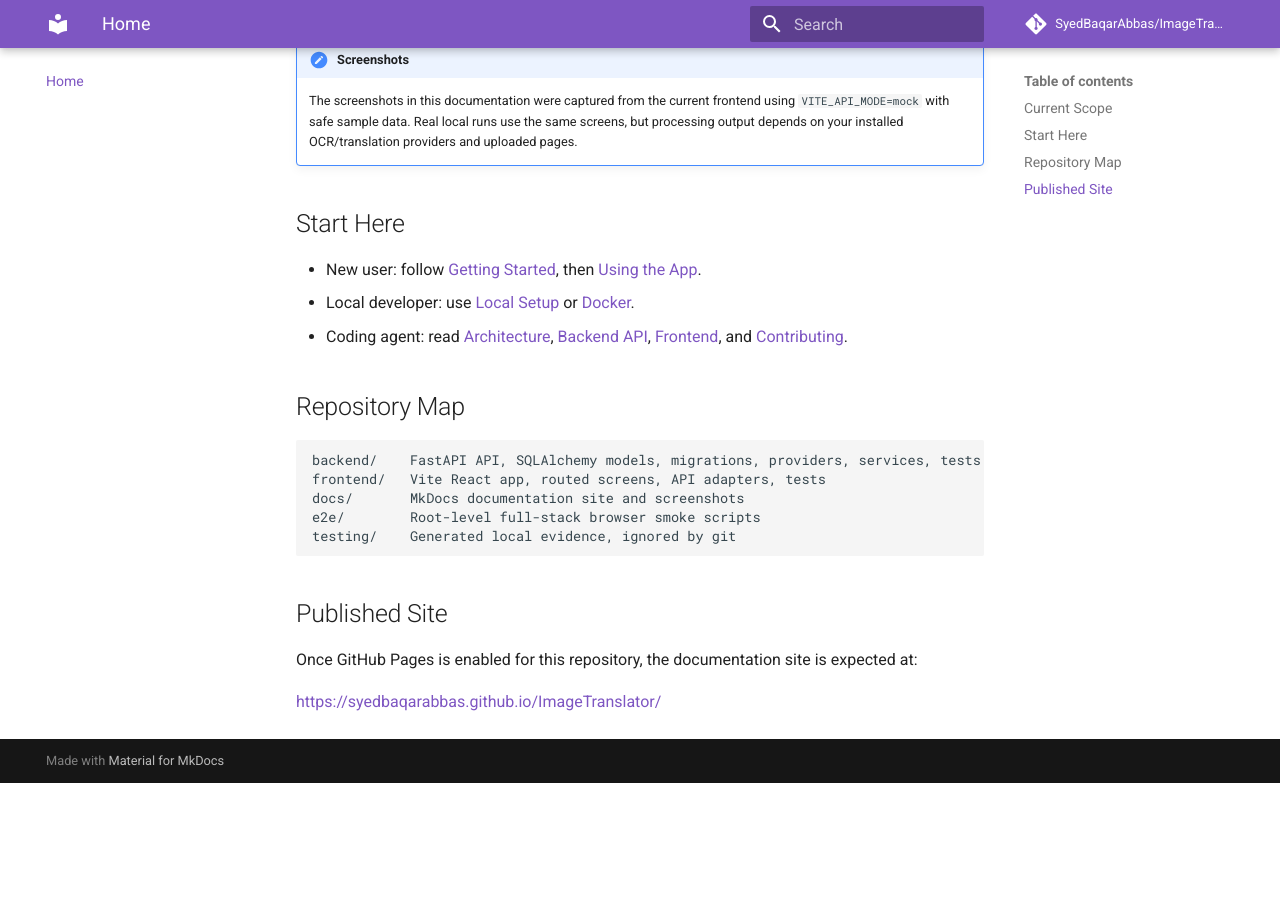
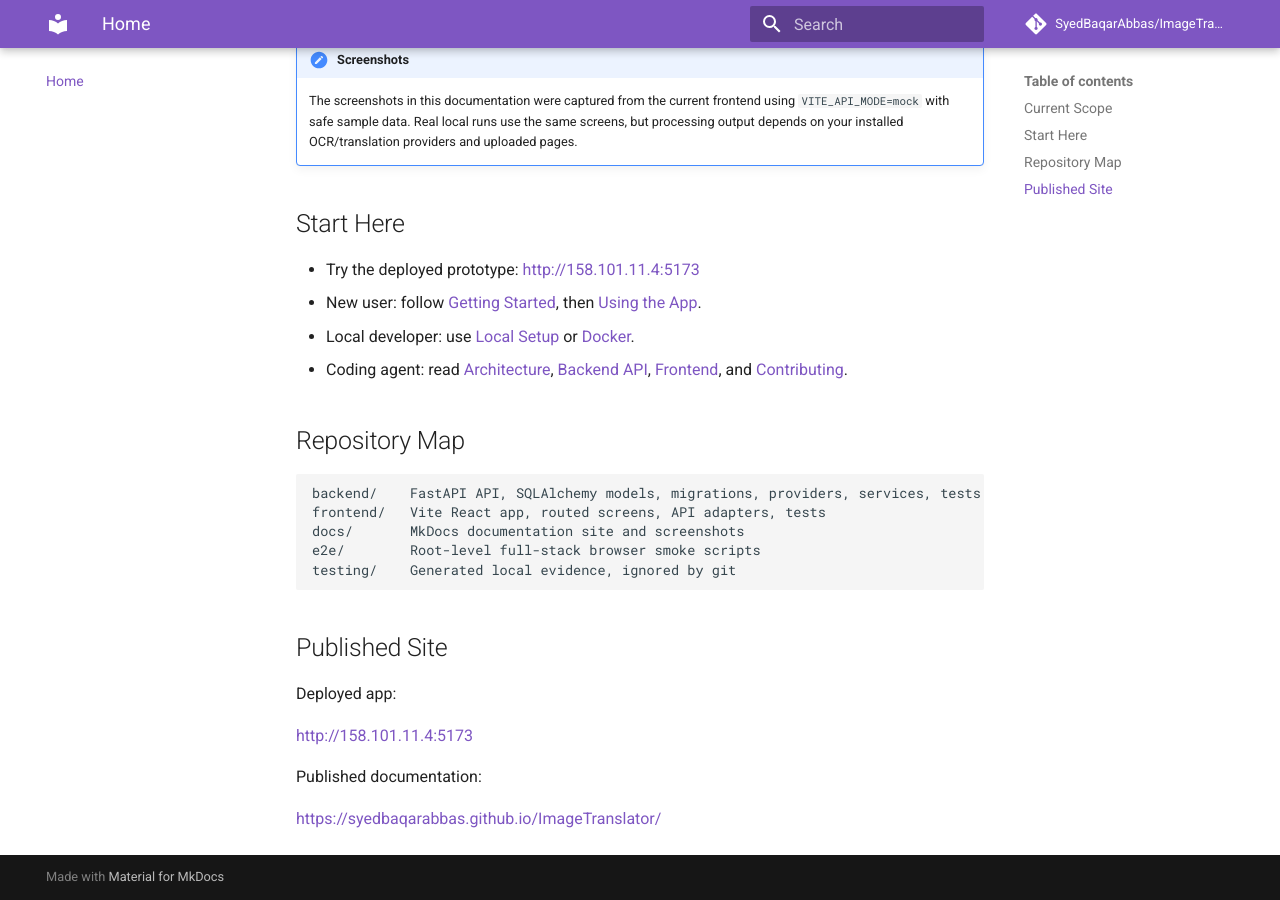
Before and after one commit to SyedBaqarAbbas/ImageTranslator, an MkDocs documentation site: the page built from docs/index.md, in a window 1280 px wide and 900 px high, scrolled down 1455 px. Built offline with MkDocs 1.6.1 and Material for MkDocs 9.7.7, drawn with Linux system fonts in a browser that asks for light colours; comment, search, counter and statistics services are not loaded; before the commit the page ends 2238 px from its top, so only the background shows below that.

Commit message:
[docs] Update README and deployment documentation with deployed app URL

```diff
--- a/docs/index.md
+++ b/docs/index.md
@@ -31,6 +31,7 @@ No external provider API keys are required for the default local run, but OPUS-M
 
 ## Start Here
 
+- Try the deployed prototype: <http://158.101.11.4:5173>
 - New user: follow [Getting Started](getting-started.md), then [Using the App](using-the-app.md).
 - Local developer: use [Local Setup](local-setup.md) or [Docker](docker.md).
 - Coding agent: read [Architecture](architecture.md), [Backend API](backend-api.md), [Frontend](frontend.md), and [Contributing](contributing.md).
@@ -47,6 +48,10 @@ testing/    Generated local evidence, ignored by git
 
 ## Published Site
 
-Once GitHub Pages is enabled for this repository, the documentation site is expected at:
+Deployed app:
+
+<http://158.101.11.4:5173>
+
+Published documentation:
 
 <https://syedbaqarabbas.github.io/ImageTranslator/>
```
Also changed, not shown: README.md (+1 -0 lines), docs/deployment.md (+6 -0 lines).
